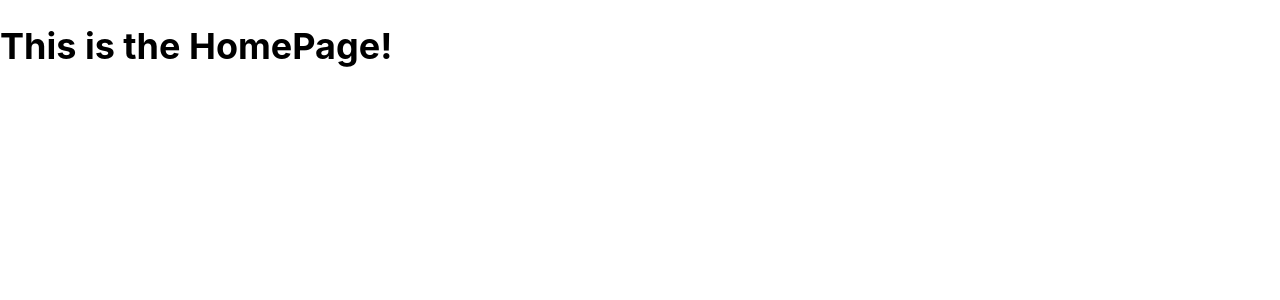
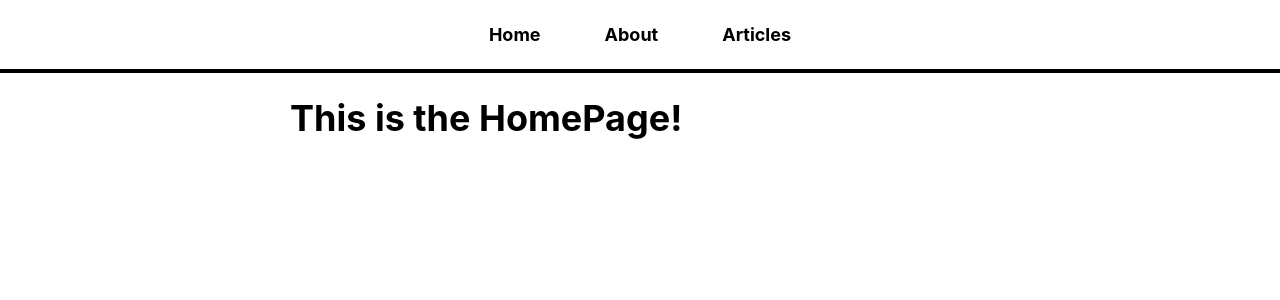
Before and after one commit to agusrwiner/My_React_Blog, a React (Vite) app in the folder blog-app/: page / in a window 1280 px wide. Shown: the top 300 px of the page. Built offline with nearby package versions, Linux system fonts and the light colour scheme.

Commit message:
"Added NavBar component and wrapped Routes with div elements in App component"

```diff
--- a/blog-app/src/App.jsx
+++ b/blog-app/src/App.jsx
@@ -6,20 +6,26 @@
 import ArticlesListPage from './pages/ArticlesListPage';
 import ArticlePage from './pages/ArticlePage';
 import NotFoundPage from './pages/NotFoundPage';
+import NavBar from './NavBar';
 
 function App() {
-  const [count, setCount] = useState(0)
 
   return (
     <BrowserRouter>
-      <Routes>
-        <Route path="/" element={ <HomePage /> } />
-        <Route path="/about" element={<AboutPage />} />
-        <Route path="/articles" element={<ArticlesListPage />} />
-        <Route path="/articles/:articleId" element={<ArticlePage />} />
-      </Routes>
+      <div className="App">
+        <NavBar />
+        <div id="page-body">
+          <Routes>
+            <Route path="/" element={<HomePage />} />
+            <Route path="/about" element={<AboutPage />} />
+            <Route path="/articles" element={<ArticlesListPage />} />
+            <Route path="/articles/:articleId" element={<ArticlePage />} />
+            <Route path="*" element={<NotFoundPage />} />
+          </Routes>
+        </div>
+      </div>
     </BrowserRouter>
-  )
+  );
 }
 
 export default App
--- /dev/null
+++ b/blog-app/src/NavBar.jsx
@@ -0,0 +1,16 @@
+import { Link } from "react-router-dom";
+
+const NavBar = () => {
+
+    return (
+        <nav>
+            <ul>
+                <li><Link to="/">Home</Link></li>
+                <li><Link to="/about">About</Link></li>
+                <li><Link to="/articles">Articles</Link></li>
+            </ul>
+        </nav>
+    )
+}
+
+export default NavBar;
```
